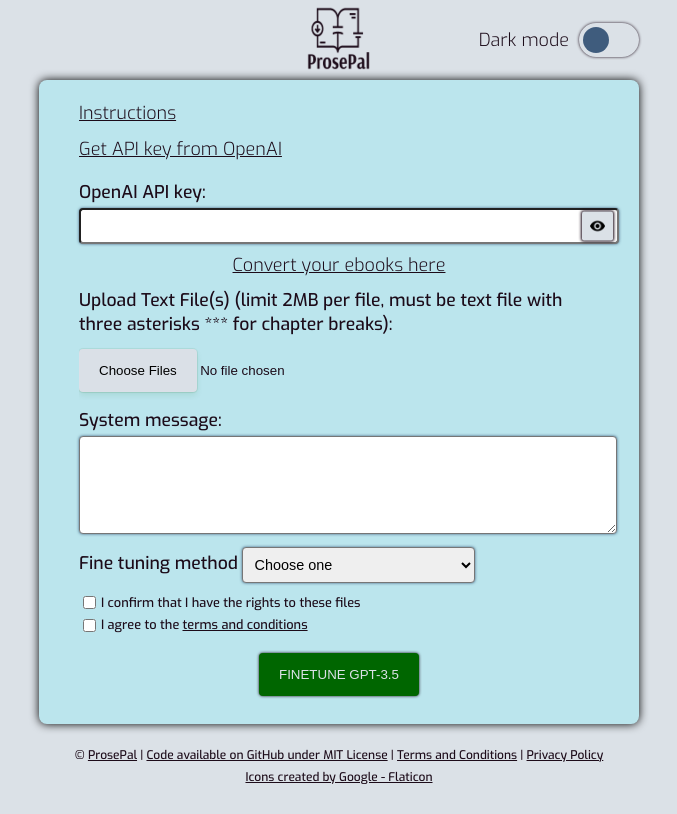
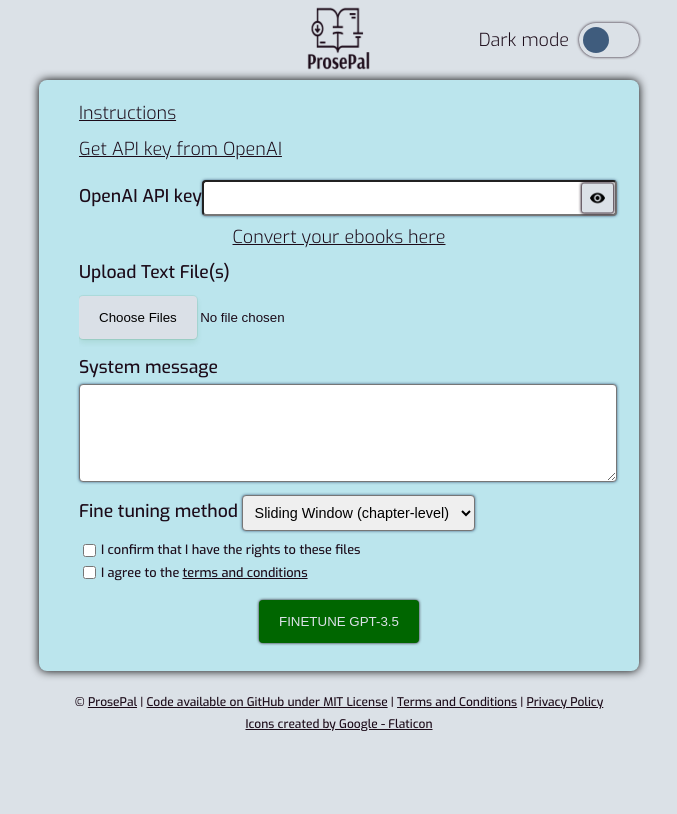
Before and after one commit to ashrobertsdragon/Finetune-GPT-3.5-for-Authors, a Flask app: template templates/finetune.html in a window 1280 px wide. Shown: the whole page, without its empty margins (301-978 px from the left). After the commit the page ends 731 px from the top, so only its background shows below. Run offline with Flask 3, Linux system fonts and the light colour scheme; the template is opened without the code that fills it: values that come from a table or form of the project are taken from there, others are empty; some libraries are stand-ins or nearby versions.

Commit message:
added WTF forms to start of project

```diff
--- a/app.py
+++ b/app.py
@@ -9,14 +9,13 @@ from flask import Flask, render_template, request, jsonify, send_file, send_from
 from flask_sslify import SSLify
 
 
-from forms import ContactForm, EbookConversionForm
+from forms import ContactForm, EbookConversionForm, FineTuneForm
 from file_handling import is_utf8
 from logging_config import start_loggers
 from send_email import send_mail
 from ebook_conversion.convert_file import convert_file
 from finetune.shared_resources import training_status
 from finetune.training_management import train
-
 
 
 start_loggers()
@@ -108,7 +107,8 @@ def convert_ebook():
 
 @app.route("/finetune", methods=["GET", "POST"])
 def finetune():
-  if request.method == "POST":
+  form = FineTuneForm()
+  if form.validate_on_submit():
     role = request.form["role"]
     chunk_type = request.form["chunk_type"]
     user_key = request.form["user_key"]
--- a/forms.py
+++ b/forms.py
@@ -1,7 +1,7 @@
 from flask_wtf import FlaskForm
-from flask_wtf.file import FileField, FileAllowed
-from wtforms import StringField, BooleanField, TextAreaField, SubmitField
-from wtforms.validators import DataRequired, Email
+from flask_wtf.file import FileAllowed, FileField
+from wtforms import  BooleanField, SelectField, StringField, SubmitField, TextAreaField
+from wtforms.validators import DataRequired, Email, Length, Regexp
 
 class ContactForm(FlaskForm):
   name = StringField('Your Name', validators=[DataRequired()])
@@ -19,3 +19,24 @@ class EbookConversionForm(FlaskForm):
   rights_confirmation = BooleanField('I confirm that I have the rights to these files', validators=[DataRequired()])
   terms_agreement = BooleanField('I agree to the ', validators=[DataRequired()])
   submit = SubmitField('Convert')
+
+class FineTuneForm(FlaskForm):
+  user_key = StringField('OpenAI API key', validators=[
+    DataRequired(),
+    Regexp('^sk-', message="Key must start with 'sk-'"),
+    Length(min=51, max=59, message="Key length must be between 50 and 60 characters")
+  ])
+  file = FileField('Upload Text File(s)', validators=[
+    DataRequired(),
+    FileAllowed(['txt', 'text'], 'Text files only!')
+  ])
+  role = TextAreaField('System message', validators=[DataRequired()])
+  chunk_type = SelectField('Fine tuning method', choices=[
+    ('sliding_window_small', 'Sliding Window (chapter-level)'),
+    ('sliding_window_large', 'Sliding Window (book-level)'),
+    ('dialogue_prose', 'Dialogue/Prose'),
+    ('generate_beats', 'Generate Beats (extra cost)')
+  ], validators=[DataRequired()])
+  rights_confirmation = BooleanField('I confirm that I have the rights to these files', validators=[DataRequired()])
+  terms_agreement = BooleanField('I agree to the ', validators=[DataRequired()])
+  submit = SubmitField('Finetune GPT-3.5')
--- a/templates/finetune.html
+++ b/templates/finetune.html
@@ -126,47 +126,42 @@
         <p id="errorMessage"></p>
       </div>
     </div>
-    <form class="box" method="POST" enctype="multipart/form-data" role=""main">
+    <form class="box" method="POST" enctype="multipart/form-data" role="main">
+      {{ form.hidden_tag() }}
       <div class="opening-info">
         <p class="info-link"><a href="{{ url_for('instructions') }}" target="_blank" aria-label="Read detailed instructions">Instructions</a></p>
-        <p class="info-link"><a href="https://platform.openai.com/api-keys target="_blank" rel="noopener" title="OpenAI API keys" aria-label="Get API key from OpenAI">Get API key from OpenAI</a></p>
+        <p class="info-link"><a href="https://platform.openai.com/api-keys" target="_blank" rel="noopener" title="OpenAI API keys" aria-label="Get API key from OpenAI">Get API key from OpenAI</a></p>
       </div>
-      <label for="user_key">OpenAI API key:</label>
       <div id="key">
-        <input type="password" name="user_key" id="user_key" size="60" maxlength="60" required>
+        {{ form.user_key.label(for="user_key") }}
+        {{ form.user_key(id="user_key", class_="form-control") }}
         <button id="showButton" type="button" onclick="toggleVisibility()" aria-label="Show or hide API key text"><img id="visibilityImage" src="{{ url_for('static', filename='icons/visibility.png') }}" alt="show key"></button>
       </div>
       <div id="upload">
         <p class="info-link" id="convert-link"><a href="{{ url_for('convert_ebook') }}" target="_blank">Convert your ebooks here</a></p>
-        <label for="file">Upload Text File(s) (limit 2MB per file, must be text file with three asterisks *** for chapter breaks):</label>
-        <input type="file" name="file" id="file" multiple accept="text/plain" aria-label="Upload text files for processing">
+        {{ form.file.label(for="file") }}
+        {{ form.file(id="file", class_="form-control", multiple=true, accept="text/plain") }}
       </div>
-      <div id="sys_role" aria-labelledby="roleLabel">
-        <label for="role" id="roleLabel">System message:</label>
-        <textarea name="role" id="role" rows=5 required></textarea>
+      <div id="sys_role">
+        {{ form.role.label(for="role", id="roleLabel") }}
+        {{ form.role(id="role", class_="form-control", rows=5) }}
       </div>
       <div id="chunk">
-        <label for="chunk_type" aria-label="Select a fine tuning method">Fine tuning method</label>
-        <select name="chunk_type" id="chunk_type" required>
-          <option value="" disabled selected>Choose one</option>
-          <option value="sliding_window_small">Sliding Window (chapter-level)</option>
-          <option value="sliding_window_large">Sliding Window (book-level)</option>
-          <option value="dialogue_prose">Dialogue/Prose</option>
-          <option value="generate_beats">Generate Beats (extra cost)</option>
-        </select>
+        {{ form.chunk_type.label(for="chunk_type") }}
+        {{ form.chunk_type(id="chunk_type", class_="form-control") }}
       </div>
       <div id="checkboxes">
         <div id="rights">
-          <input type="checkbox" id="rights_confirmation" name="rights_confirmation" required aria-labelledby="rightsLabel">
-          <label for="rights_confirmation" id="rightsLabel">I confirm that I have the rights to these files</label>
+          {{ form.rights_confirmation(id="rights_confirmation") }}
+          {{ form.rights_confirmation.label(for="rights_confirmation") }}
         </div>
         <div id="terms">
-          <input type="checkbox" id="terms_agreement" name="terms_agreement" required aria-labelledby="termsLabel">
-          <label for="terms_agreement" id="termsLabel">I agree to the  <a href="/terms" target="_blank">terms and conditions</a></label>
+          {{ form.terms_agreement(id="terms_agreement") }}
+          <label for="terms_agreement">I agree to the <a href="{{ url_for('static', filename='html/terms.html') }}" target="_blank">terms and conditions</a></label>
         </div>
       </div>
-      <input type="submit" value="Finetune GPT-3.5" aria-label="Submit form for finetuning">
-      </form>
+      {{ form.submit(class_="btn btn-primary") }}
+    </form>
   </div>
 
   <footer>
```
